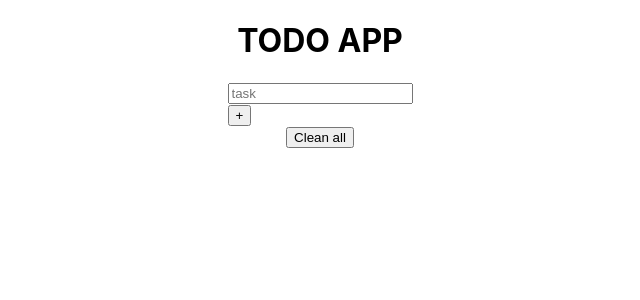
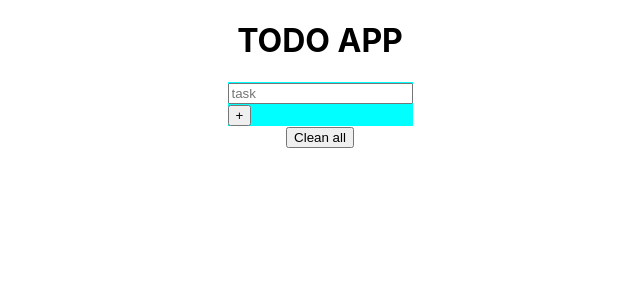
Before and after one commit to arielgomezmendez/to-do-app-react-1, a React (Create React App) app: page / in a window 1280 px wide. Shown: the top 300 px of the page, without its empty margins (320-960 px from the left). Built offline with nearby package versions, Linux system fonts and the light colour scheme.

Commit message:
Create Button.css file

```diff
--- a/src/App.css
+++ b/src/App.css
@@ -1,6 +1,5 @@
 .App {
   display: flex;
   flex-direction: column;
-
   align-items: center;
 }
--- a/src/components/Button/Button.js
+++ b/src/components/Button/Button.js
@@ -1,9 +1,9 @@
 import React from "react";
-import { useState } from "react";
+import "./Button.css"
 
 const Button = ({ type, onClick, children }) => {
   return (
-    <div>
+    <div className="Button">
       <button children={children} onClick={onClick} type={type} />
     </div>
   );
--- a/src/components/Form/Form.css
+++ b/src/components/Form/Form.css
@@ -0,0 +1,4 @@
+.Form{
+    background-color: aqua;
+
+}
```
Also changed, not shown: src/components/Button/Button.css (added).
